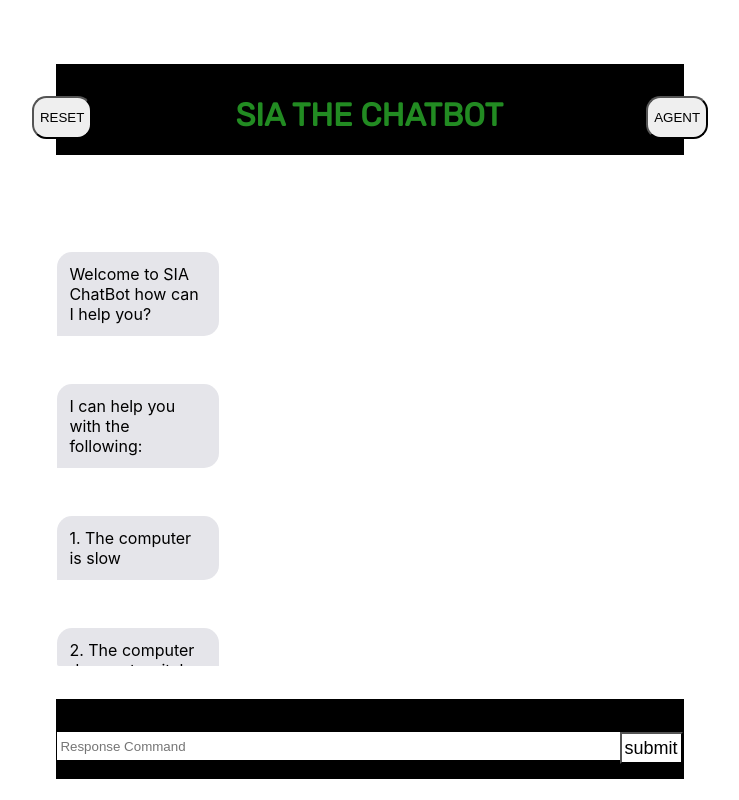
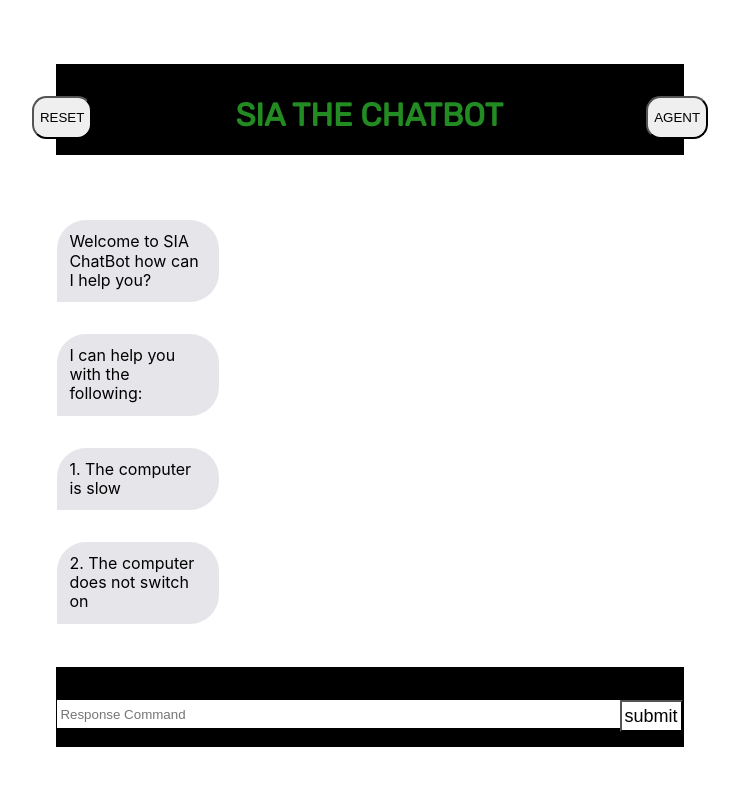
Before and after one commit to OkuhleM/Sia-Chat-Bot, a React (Create React App) app in the folder sia-chat-bot/: page / in a window 1280 px wide. Shown: the whole page, without its empty margins (270-1009 px from the left). Built offline with nearby package versions, Linux system fonts and the light colour scheme.

Commit message:
styling changes

```diff
--- a/sia-chat-bot/src/App.css
+++ b/sia-chat-bot/src/App.css
@@ -1,10 +1,11 @@
 @import url('https://fonts.googleapis.com/css?family=Rubik');
+
 
 input {
   width: 98%;
   height: 3.5vh;
   padding-top: 2px;
-  outline:none;
+  outline: none;
   background-color: white;
   border: 1px solid white;
   margin-bottom: 2rem;
@@ -24,14 +25,15 @@ input {
 }
 
 .user-message {
-  background-color: #006AFF;
+  /* background-color: #006AFF; */
   color: white;
-  height: 39px;
+  height: 30px;
   padding: 12px;
   border-radius: 15px;
   width: 100%;
   height: fit-content;
 }
+
 
 * {
   box-sizing: border-box;
@@ -46,6 +48,9 @@ input {
   box-sizing: border-box;
   background-color: transparent;
 
+}
+
+#ptag5{
 }
 
 .submit {
@@ -76,38 +81,85 @@ h1 {
   float: left;
   background-color: #e5e5ea;
   color: #000;
-  width: auto;
+  width: fit-content;
   margin-right: 29rem;
+  border-bottom-left-radius: 0px;
+  border-radius: 29px;
   border-bottom-left-radius: 0px;
 
 }
 
-p.bot:before {
-  left: 30px;
-  bottom: -50px;
-  border: 25px solid;
-  border-color: #333 transparent transparent #333;
+#ptags {
+  margin: 0;
 }
 
-p.bot:after {
-  left: 38px;
-  bottom: -30px;
-  border: 15px solid;
-  border-color: #fff transparent transparent #fff;
+#ptags, span {
+  position: relative;
+  overflow: hidden;
+  display: block;
+  line-height: 1.2;
 }
 
-
-p {
-  font-style: in;
+#ptags, span::after {
+  content: '';
+  position: absolute;
+  /* top: 0;
+  right: 0; */
+  width: 100%;
+  height: 100%;
+  background: white;
+  animation: a-ltr-after 2s cubic-bezier(.77, 0, .18, 1) forwards;
+  transform: translateX(-101%);
 }
 
+#ptags, span::before {
+  content: '';
+  position: absolute;
+  /* top: 0; */
+  /* right: 0; */
+  width: 100%;
+  height: 100%;
+  background: var(--bg-color);
+  animation: a-ltr-before 2s cubic-bezier(.77, 0, .18, 1) forwards;
+  transform: translateX(0);
+}
+
+#ptags, span::before,
+#ptags span:nth-of-type(1)::after {
+  animation-delay: 1s;
+}
+
+#ptags span:nth-of-type(2)::before,
+#ptags span:nth-of-type(2)::after {
+  animation-delay: 1.5s;
+}
+
+@keyframes a-ltr-after {gi
+  0% {
+    transform: translateX(-100%)
+  }
+
+  100% {
+    transform: translateX(100%)
+  }
+}
+
+/* @keyframes a-ltr-before{
+    0% {transform: translateX(0)}
+    100% {transform: translateX(200%)}
+} */
 .client {
   float: right;
-  background-color: #248bf5;
-  color: #fff;
-  width: auto;
-  margin: 3rem;
+  border-radius: 15rem;
+
+  background-color: rgb(12, 120, 215);
+  font-size: 19px;
+  color: white;
+  width: fit-content;
+  margin: 1rem;
   border-bottom-right-radius: 0px;
+  padding-top: 0px;
+  /* border: 1px solid black; */
 }
 
 button {
@@ -131,5 +183,5 @@ button {
   display: flex;
   background-color: #000;
   justify-content: space-around;
-
+  margin-bottom: -2rem;
 }
--- a/sia-chat-bot/src/Components/Demo.js
+++ b/sia-chat-bot/src/Components/Demo.js
@@ -21,8 +21,7 @@ const Demo = () => {
         e.preventDefault()
         if (inputValue) {
             setInitialState([...initialState, `me: ${inputValue}`])
-            setTimeout(() => console.log("..."),
-            getMessages(), 1000)
+            setTimeout(() => getMessages(), 2000)
         }
         dispatch(updateDialogue())
 
@@ -45,7 +44,7 @@ const Demo = () => {
                     conversation.push(user)
                     conversation.push(bot)
                     setInputValue("")
-                       setInitialState(
+                    setInitialState(
                         conversation
                     )
                     setBotResponse(bot)
@@ -58,11 +57,14 @@ const Demo = () => {
     }
 
 
-    const getValues = () =>{
+    const getValues = () => {
         let values;
-        console.log("hi",initialState)
-        initialState.map(dialogue=>{
-            console.log('dialogue', JSON.stringify(dialogue,null,0))})
+        initialState.map(dialogue => {
+            console.log("hi", dialogue.replaceAll(':', '.'))
+            values = dialogue.replace(/[^\w\s]/gi, '')
+
+        })
+        return values
     }
 
     const resetButton = () => {
@@ -76,34 +78,40 @@ const Demo = () => {
     }
     return (
         <div className='card'>
-            {getValues()}
+            {/* {getValues()} */}
             {/* {console.log('initialState', JSON.stringify(initialState))} */}
             <div className='header'>
-            <button className="reset-button" onClick={resetButton}>RESET</button>
-            <h1>SIA THE CHATBOT</h1>
-            <button className="agent-button" onClick={resetButton}>AGENT</button>
+                <button className="reset-button" onClick={resetButton}>RESET</button>
+                <h1>SIA THE CHATBOT</h1>
+                <button className="agent-button" onClick={resetButton}>AGENT</button>
             </div>
             <div className='wrapper'>
-                <div id="ptags" style={{ display: "block" }}>
+                <div id="span_wrapper" style={{ display: "block" }}>
 
-                    <p className='bot user-message'> Welcome to SIA ChatBot how can I help you?</p>
-                    <p className='bot user-message'> I can help you with the following:</p>
-                    <p className='bot user-message'> 1. The computer is slow</p>
-                    <p className='bot user-message'> 2. The computer does not switch on</p>
-                    <p className='bot user-message'> 3. The internet is slow</p>
-                    <p className='bot user-message'> 4. Printer is not printing</p>
-                    <p className='bot user-message'> 5. The computer is making strange noises</p>
+                    <span className='bot user-message' id="spantag1"> Welcome to SIA ChatBot how can I help you?</span>
+                    <span className='bot user-message' id="ptag"> I can help you with the following:</span>
+                    <span className='bot user-message' id="ptag"> 1. The computer is slow</span>
+                    <span className='bot user-message' id="ptag"> 2. The computer does not switch on</span>
+                    <span className='bot user-message' id="ptag"> 3. The internet is slow</span>
+                    <span className='bot user-message' id="ptag"> 4. Printer is not printing</span>
+                    <span className='bot user-message' id="ptag"> 5. The computer is making strange noises</span>
                 </div>
                 <ul>
                     {initialState.map((chats, index) => {
-                        console.log(chats[index])
+                        console.log(chats.replaceAll(':', '.'))
+
                         return (
                             <div key={index}>
-                                <div>
-                                    <p className='bot user-message'>{<ReactMarkdown>{chats}</ReactMarkdown>}</p><br /></div>
-{/* <WaitingMessage onSend{}/> */}
+                                <div className='dialogue'>
+                                    <p className={index % 2 === 0 ? 'client user-message' :
+                                    'bot user-message'} style={{'font-size': 'bold',  display: "flex", "flex-direction": "column"}}>
 
-                                <div><p className='client user-message'>{<ReactMarkdown>{chats}</ReactMarkdown>}</p><br /></div>
+
+                                        {<ReactMarkdown>{chats.replace(/[\\{""\\}]/gi, '')}</ReactMarkdown>}</p><br /></div>
+
+                                {/* <WaitingMessage onSend{}/> */}
+
+                                {/* <div><p className='client '>{<ReactMarkdown>{inputValue}</ReactMarkdown>}</p><br /></div> */}
                             </div>
 
                         )
```
Also changed, not shown: 1 other file (tests, documents, lock files or other folders).
